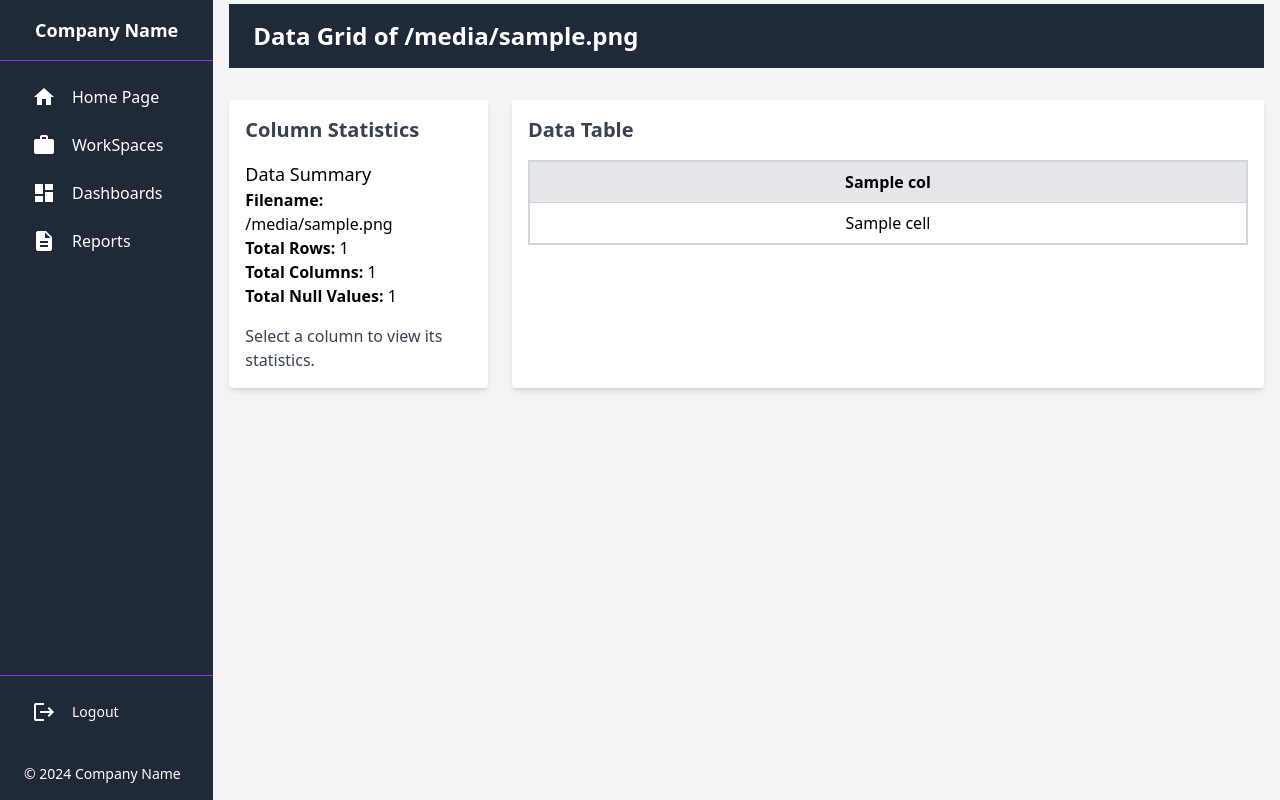
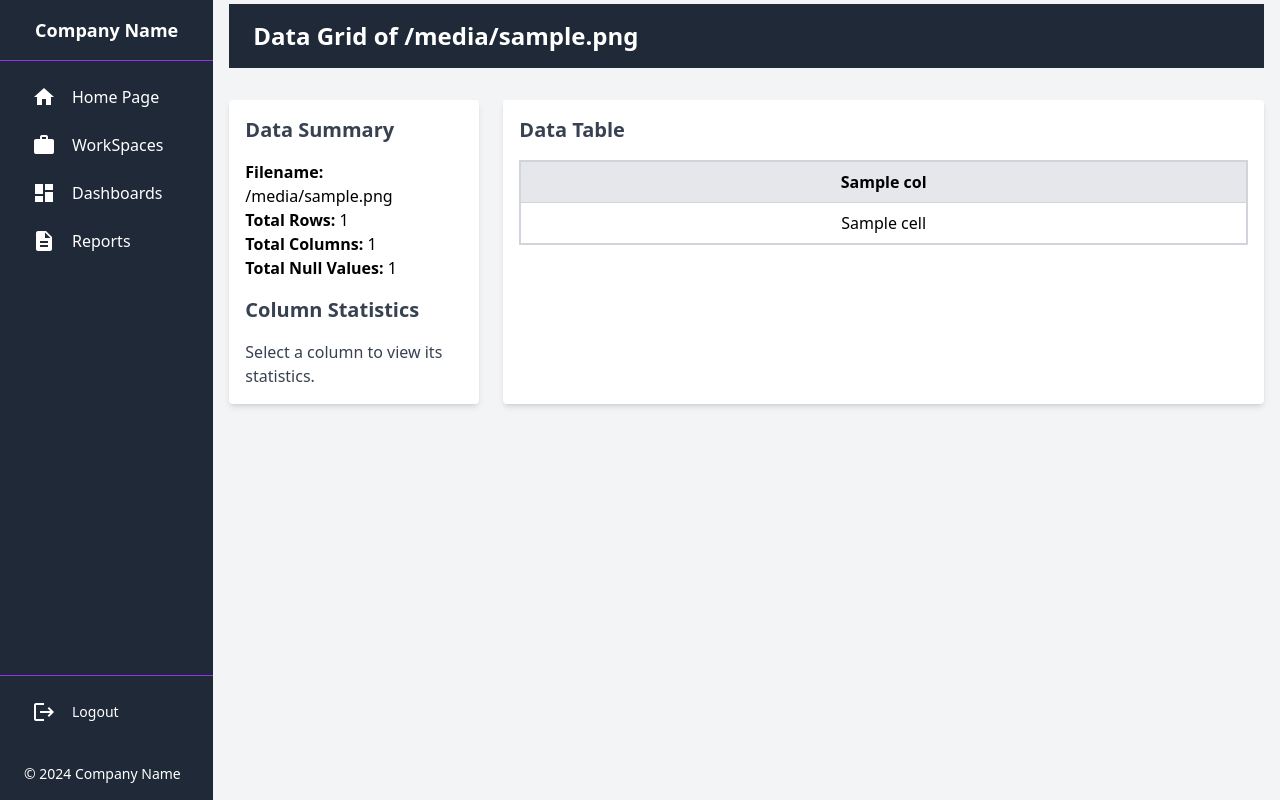
Before and after one commit to Mythoquantumexplorers/product, a Flask app: template templates/datagrid.html in a window 1280 px wide. Run offline with Flask 3, Linux system fonts and the light colour scheme; the template is opened without the code that fills it: most values are stand-ins (such as "Sample title", 1, 10 or a date in 2020); some libraries are stand-ins or nearby versions.

Commit message:
edited datagrid

```diff
--- a/app.py
+++ b/app.py
@@ -379,6 +379,7 @@ def create_chart(workspace_id):
             # Save the chart
             chart_filename = f"chart_{workspace_id}_{datetime.utcnow().strftime('%Y%m%d%H%M%S')}.png"
             chart_path = os.path.join(app.config['UPLOAD_FOLDER'], chart_filename)
+
             plt.savefig(chart_path)
             plt.close()
 
--- a/templates/datagrid.html
+++ b/templates/datagrid.html
@@ -48,22 +48,22 @@
             </header>
 
             <main class="flex-grow container mx-auto p-4 py-8 flex space-x-6">
-
                 <!-- Sidebar -->
-                <aside class="w-1/4 bg-white rounded shadow-md p-4 overflow-y-auto">
-                    <h2 class="text-xl font-semibold text-gray-700 mb-4">Column Statistics</h2>
+                <div class="w-1/5 min-w-[250px] bg-white rounded shadow-md p-4 overflow-y-auto flex-shrink-0">
                     <div class="data-summary mb-4">
-                        <h3 class="text-lg font-medium">Data Summary</h3>
+                        <h3 class="text-xl font-semibold text-gray-700 mb-4">Data Summary</h3>
                         <p><strong>Filename:</strong> {{ context.filename }}</p>
                         <p><strong>Total Rows:</strong> {{ context.total_rows }}</p>
                         <p><strong>Total Columns:</strong> {{ context.total_columns }}</p>
                         <p><strong>Total Null Values:</strong> {{ context.total_null_values }}</p>
                     </div>
 
+                    <h2 class="text-xl font-semibold text-gray-700 mb-4">Column Statistics</h2>
+
                     <div id="stats" class="text-gray-700">
                         <p>Select a column to view its statistics.</p>
                     </div>
-                </aside>
+                </div>
 
                 <!-- Data Grid -->
                 <section class="flex-grow bg-white rounded shadow-md p-4 overflow-auto">
@@ -96,6 +96,7 @@
                     </div>
                 </section>
             </main>
+
         </div>
     </div>
 
```
